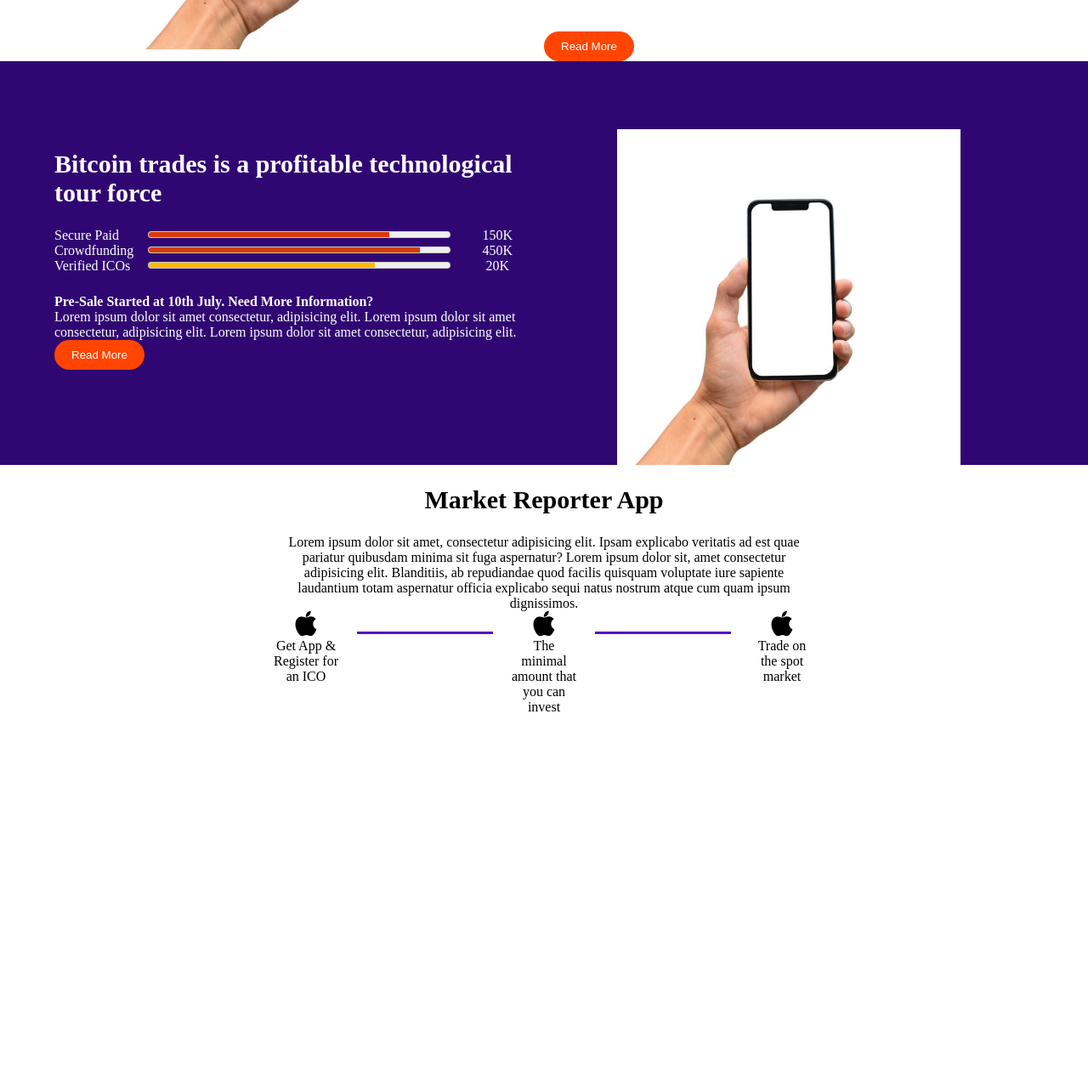
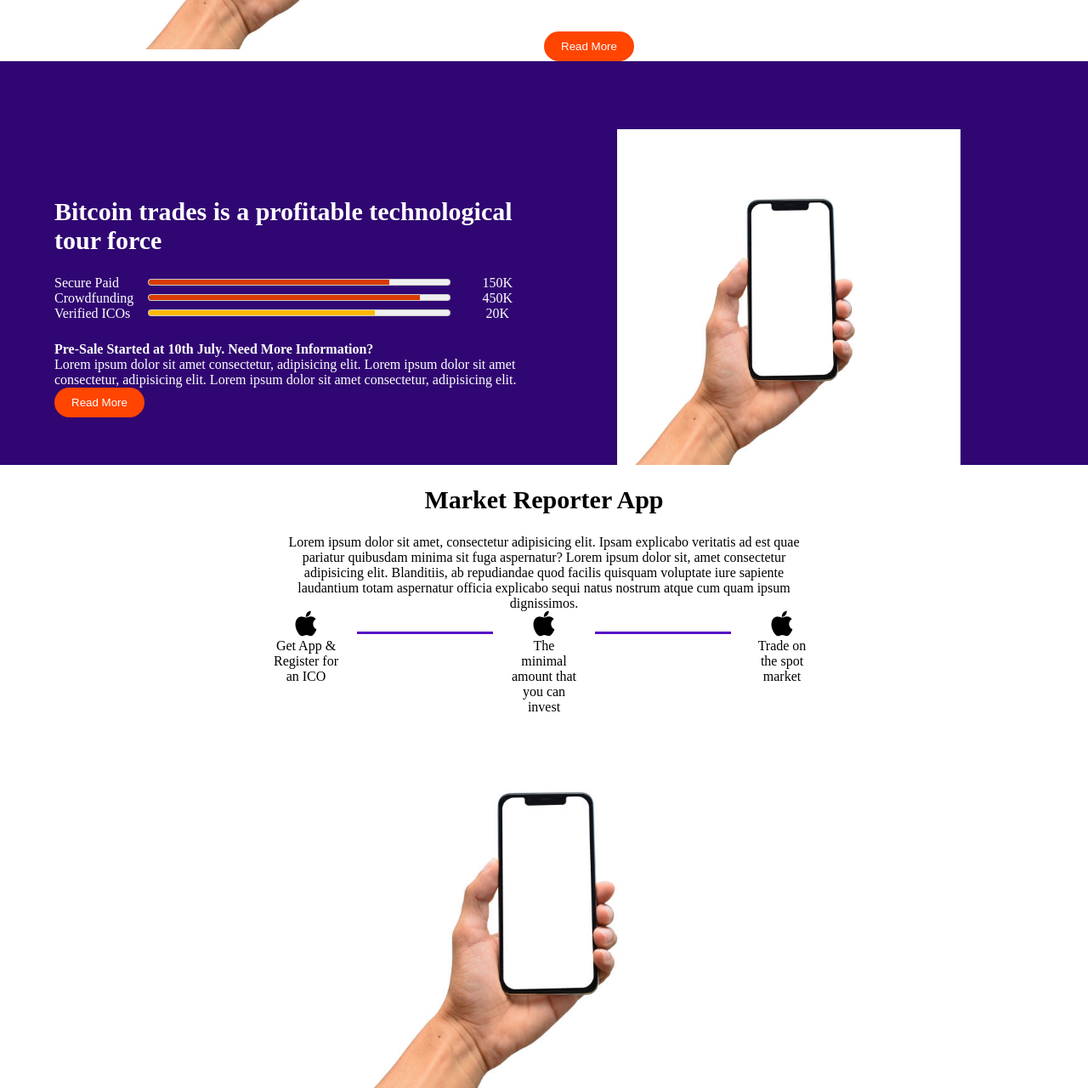
Before and after one commit to Lvalder1/chiswick-web-design, a plain HTML site: page index.html in a window 1280 px wide. Shown: the part 1625-2905 px from the top of the page at 85% size. Before the commit the page ends 2466 px from the top, so only its background shows below. Drawn offline with Linux system fonts and the light colour scheme.

Commit message:
Fixed scalling issue with holding image 3

```diff
--- a/index.html
+++ b/index.html
@@ -146,7 +146,7 @@
             </div>
         </section>
         <section class="infoWithChart">
-            <div class="container">
+            <div class="container" id="containerRow">
                 <div class="infoInner">
                     <div class="infoTxt">
                         <h2>Bitcoin trades is a profitable technological tour force</h2>
@@ -217,6 +217,9 @@
                         <p>Trade on the spot market</p>
                     </div>
                 </div>
+                <div class="holdingImg">
+                    <img src="/images/holdingImage.jpg" alt="Holding Image 4">
+                </div>
             </div>
         </section>
     </main>
--- a/style.scss
+++ b/style.scss
@@ -325,6 +325,9 @@ hr {
 //About End
 
 //Info With Chart
+// #containerRow {
+//     flex-direction: row;
+// }
 
 .infoWithChart {
     display: flex;
@@ -336,7 +339,7 @@ hr {
 .infoInner {
     display: flex;
     flex-direction: row;
-    justify-content: center;
+    align-items: center;
     width: 100%;
 }
 
@@ -383,6 +386,10 @@ meter {
 
     .container {
         width: 50%;
+
+        .holdingImg {
+            width: 100%;
+        }
     }
 }
 
```
Also changed, not shown: style.css, 1 other file.
